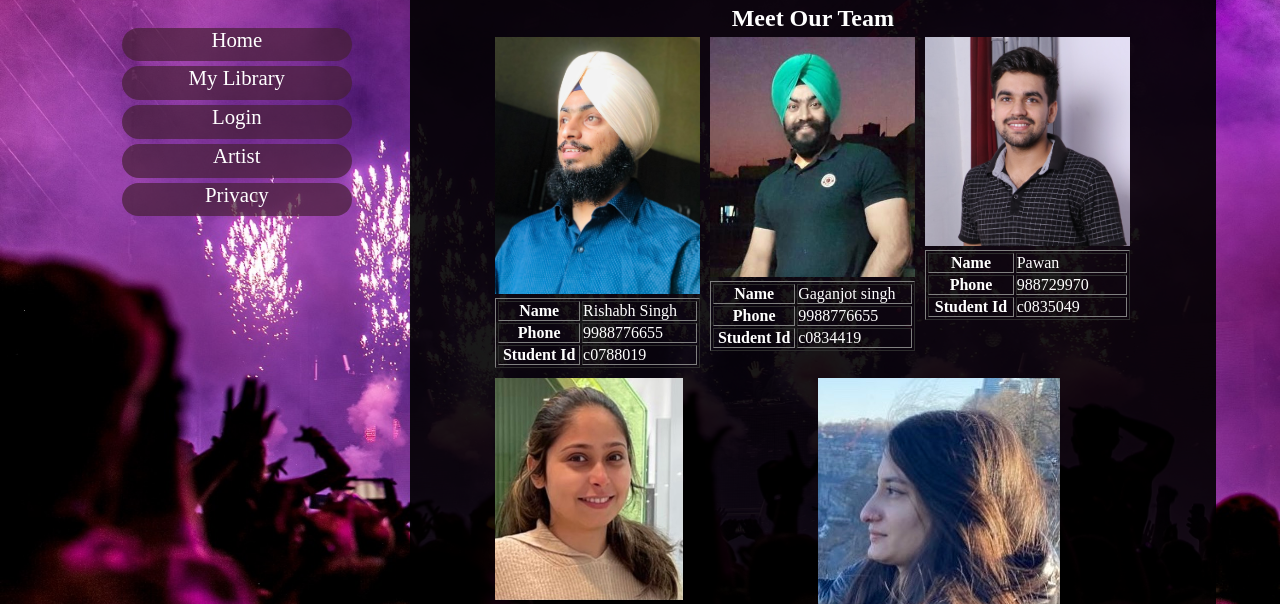
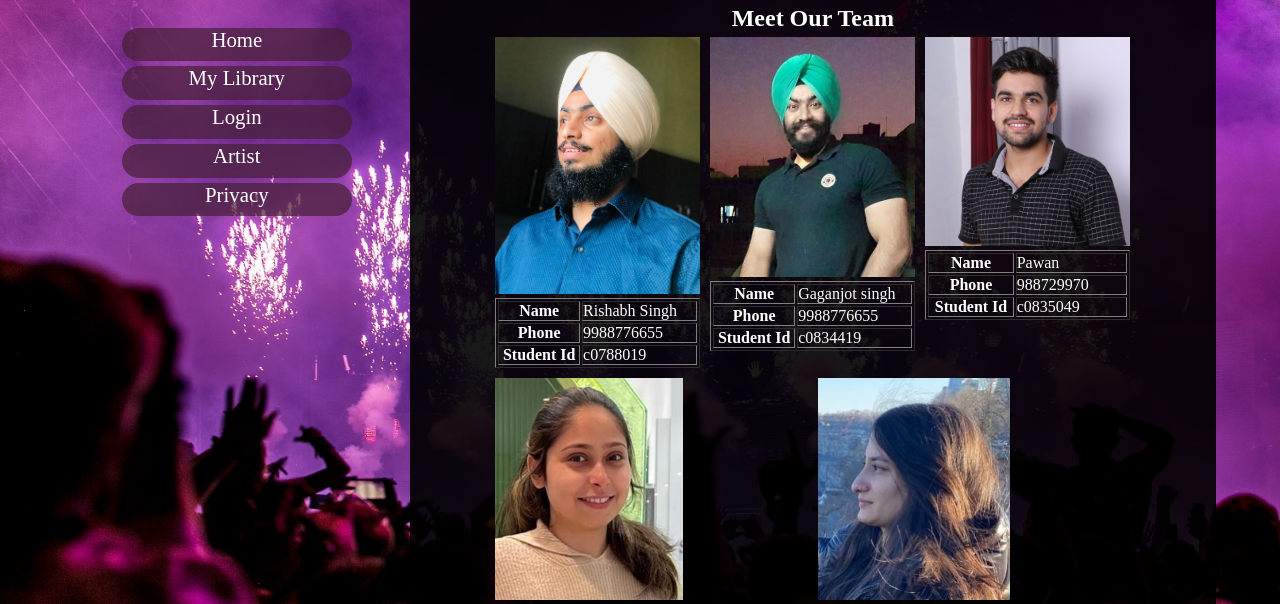
Before and after one commit to PawanKumarRavish/Invincibles_musicial_FP, a plain HTML site: page aboutteam.html in a window 1280 px wide. Shown: the part 185-789 px from the top of the page. Drawn offline with nearby package versions, Linux system fonts and the light colour scheme.

Commit message:
changing height of images

```diff
--- a/aboutteam.html
+++ b/aboutteam.html
@@ -125,7 +125,7 @@
                         </table>
                     </div>
                     <div class="imagediv margin-5">
-                        <img src="assests/images/harpreet2.jpeg" class="imageres aboutimg" alt="About area image"/>
+                        <img src="assests/images/harpreet2.jpeg" class="imageres aboutimg" alt="About area image" height="50%"/>
                         <table class="responsivetable" border="1">
                             <tr>
                                 <th>Name</th>
```
